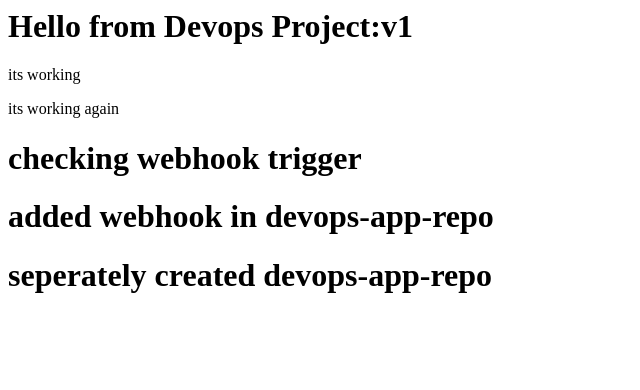
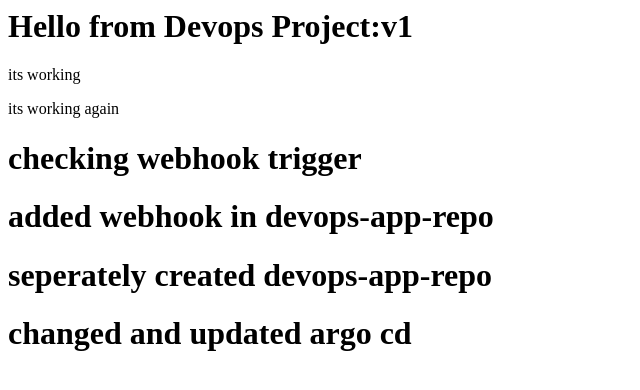
Before and after one commit to chakri8991/devops-app-repo, a plain HTML site: page app/index.html in a window 1280 px wide. Shown: the whole page, without its empty margins (0-640 px from the left). Drawn offline with Linux system fonts and the light colour scheme.

Commit message:
Update index.html with Argo CD changes

```diff
--- a/app/index.html
+++ b/app/index.html
@@ -4,3 +4,4 @@
 <h1>checking webhook trigger</h1>
 <h1>added webhook in devops-app-repo</h1>
 <h1>seperately created devops-app-repo</h1>
+<h1>changed and updated argo cd</h1>
```
